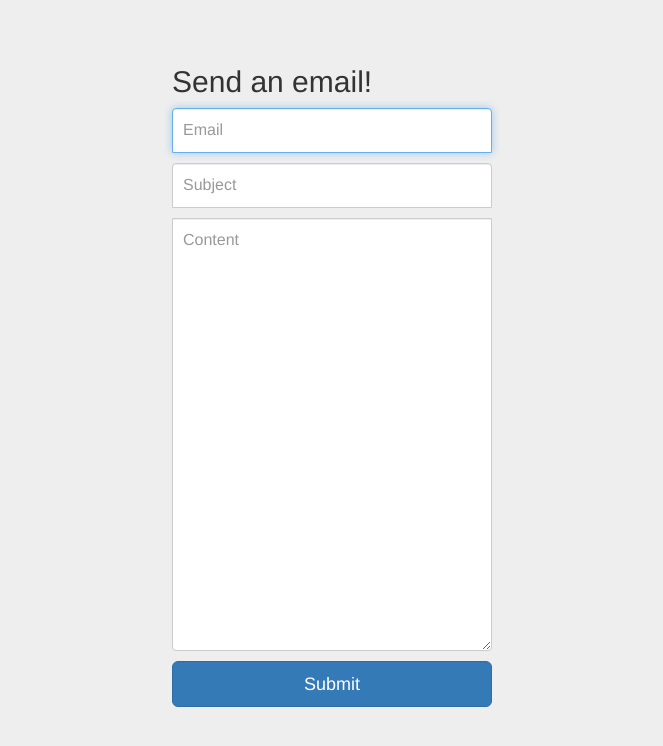
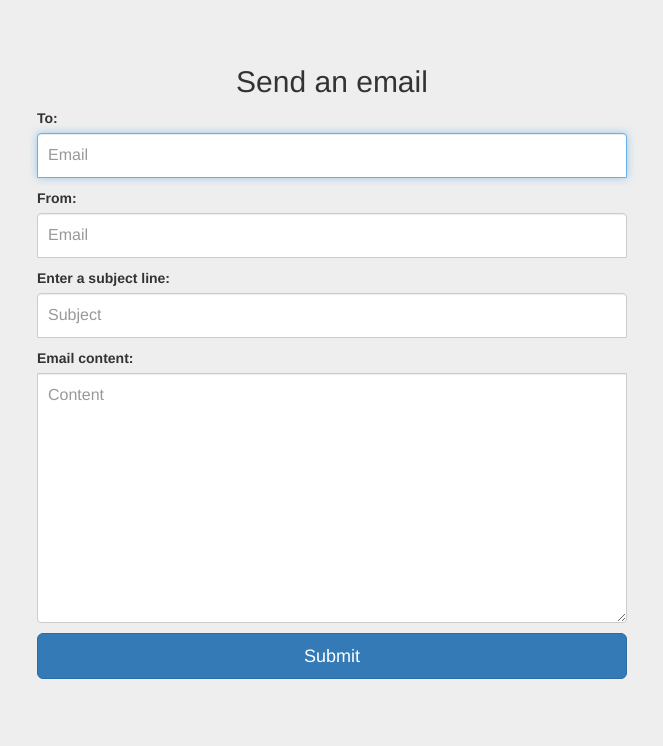
Before and after one commit to tylerccarson/koh_challenge, a website: page public/index.html in a window 1280 px wide. Shown: the whole page, without its empty margins (308-971 px from the left). Drawn offline with nearby package versions, Linux system fonts and the light colour scheme.

```diff
--- a/public/index.html
+++ b/public/index.html
@@ -22,16 +22,19 @@
 
       <form action="/email" method="POST" class="form-email">
 
-        <h2 class="form-signin-heading">Send an email!</h2>
+        <h2 class="form-signin-heading">Send an email</h2>
 
-        <label for="inputUsername" class="sr-only">Enter an email address:</label>
-        <input type="email" name="email" id="inputEmail" class="form-control" placeholder="Email" required autofocus>
+        <label for="inputTo">To:</label>
+        <input type="email" name="to" id="inputTo" class="form-control" placeholder="Email" required autofocus>
 
-        <label for="inputSubject" class="sr-only">Enter a subject line:</label>
+        <label for="inputFrom">From:</label>
+        <input type="email" name="from" id="inputFrom" class="form-control" placeholder="Email" required autofocus>
+
+        <label for="inputSubject">Enter a subject line:</label>
         <input type="text" name="subject" id="inputSubject" class="form-control" placeholder="Subject" required>
 
-        <label for="exampleFormControlTextarea1" class="sr-only">Email content:</label>
-        <textarea class="form-control" name="content" id="exampleFormControlTextarea1" rows="18" placeholder="Content" required></textarea>
+        <label for="exampleFormControlTextarea1">Email content:</label>
+        <textarea class="form-control" name="content" id="exampleFormControlTextarea1" rows="10" placeholder="Content" required></textarea>
 
         <button class="btn btn-lg btn-primary btn-block" type="submit">Submit</button>
       </form>
--- a/public/styles.css
+++ b/public/styles.css
@@ -4,8 +4,12 @@
   background-color: #eee;
 }
 
+h2 {
+  text-align: center;
+}
+
 .form-email {
-  max-width: 330px;
+  max-width: 600px;
   padding: 5px;
   margin: 0 auto;
 }
```
Also changed, not shown: server/index.js (+14 -12 lines).
